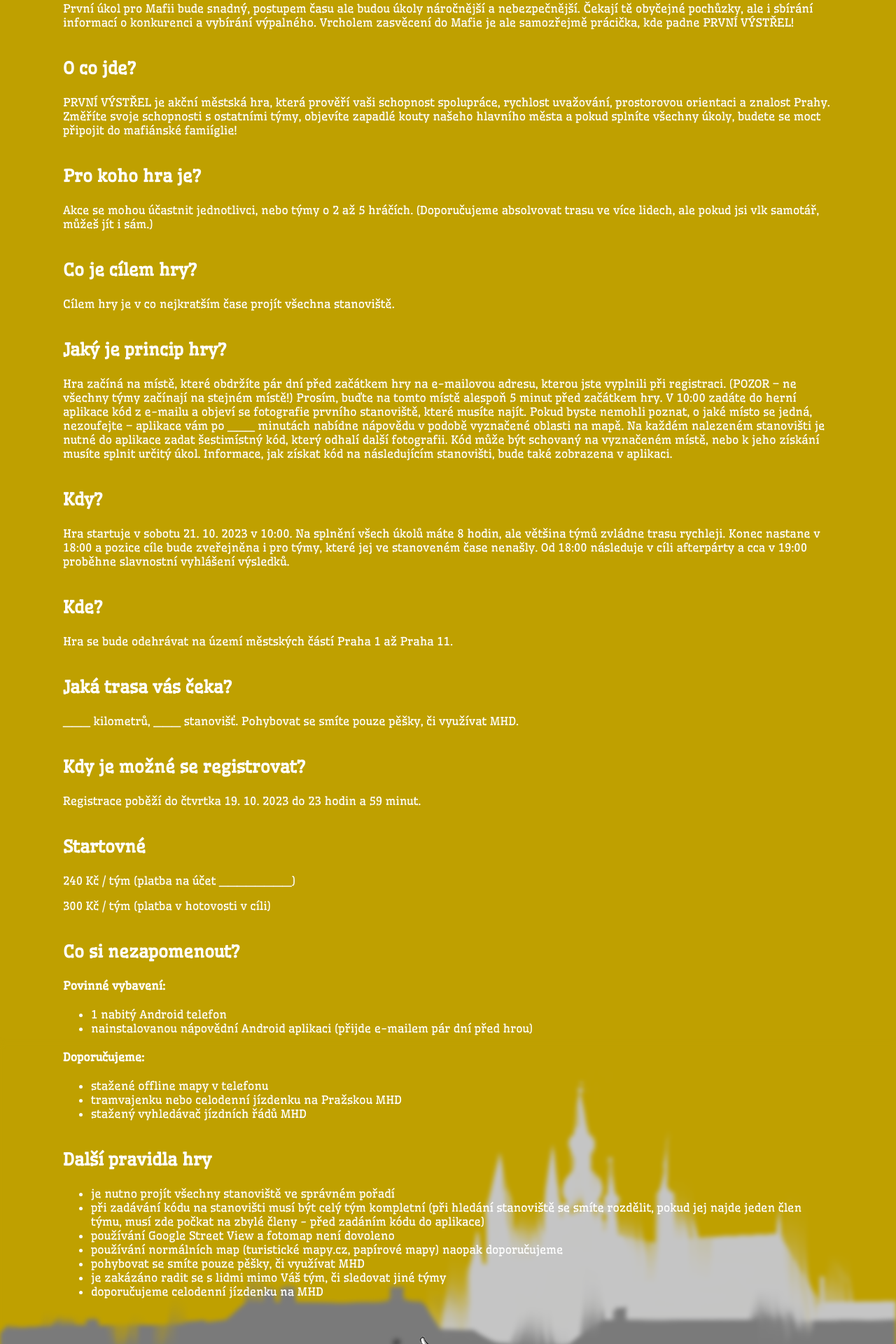
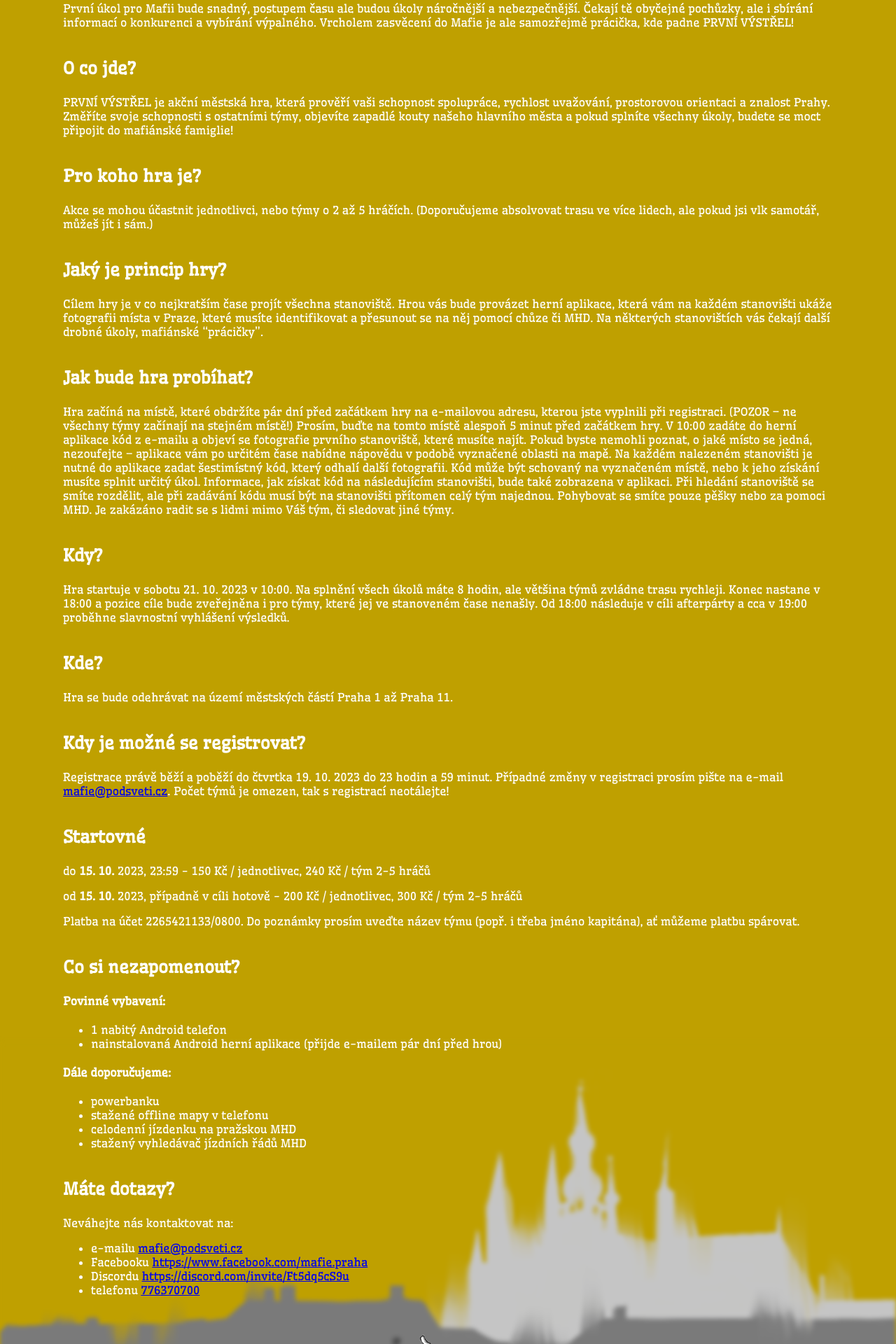
Before and after one commit to panda098/prvni-vystrel, a React (Create React App) app: page /pravidla in a window 1280 px wide. Shown: the part 357-2277 px from the top of the page at 70% size. Built offline with nearby package versions, Linux system fonts and the light colour scheme.

Commit message:
update rules

```diff
--- a/src/Rules.js
+++ b/src/Rules.js
@@ -1,70 +1,173 @@
-import leftHandIcon from './images/hand_left_transparent.png'
+import leftHandIcon from "./images/hand_left_transparent.png";
 
 export default function Rules() {
   return (
     <div>
-      <div className="container" id='pravidla'>
-      <h1 className='title text-center'><a href="/">První výstřel</a></h1>
+      <div className="container" id="pravidla">
+        <h1 className="title text-center">
+          <a href="/">První výstřel</a>
+        </h1>
         <h2 className="text-center">Pravidla</h2>
 
         <h3>Intro</h3>
-      <p>Ve dvacátých a třicátých letech minulého století ovládala Mafie téměř všechna velká města ve Spojených státech. Pražskéá Podsvětí zažívá svůj rozkvět ve století jednadvacátém. A jelikož musí rozšiřovat své řady, otevírá brány nováčkům, kteří se osvědčí.</p>
-      <p>Tebe a tvé komplice kontaktoval starý známý s nabídkou, které se neodmítá. Dostali jste jedinečnou šanci připojit se do prestižní organizace, která může změnit váš život. Ale nejdřív musíte dokázat, že na to máte...</p>
-      <p>První úkol pro Mafii bude snadný, postupem času ale budou úkoly náročnější a nebezpečnější. Čekají tě obyčejné pochůzky, ale i sbírání informací o konkurenci a vybírání výpalného. Vrcholem zasvěcení do Mafie je ale samozřejmě prácička, kde padne PRVNÍ VÝSTŘEL!</p>
+        <p>
+          Ve dvacátých a třicátých letech minulého století ovládala Mafie téměř
+          všechna velká města ve Spojených státech. Pražské Podsvětí zažívá svůj
+          rozkvět ve století jednadvacátém. A jelikož musí rozšiřovat své řady,
+          otevírá brány nováčkům, kteří se osvědčí.
+        </p>
+        <p>
+          Tebe a tvé komplice kontaktoval starý známý s nabídkou, které se
+          neodmítá. Dostali jste jedinečnou šanci připojit se do prestižní
+          organizace, která může změnit váš život. Ale nejdřív musíte dokázat,
+          že na to máte...
+        </p>
+        <p>
+          První úkol pro Mafii bude snadný, postupem času ale budou úkoly
+          náročnější a nebezpečnější. Čekají tě obyčejné pochůzky, ale i sbírání
+          informací o konkurenci a vybírání výpalného. Vrcholem zasvěcení do
+          Mafie je ale samozřejmě prácička, kde padne PRVNÍ VÝSTŘEL!
+        </p>
 
         <h3>O co jde?</h3>
-      <p>PRVNÍ VÝSTŘEL je akční městská hra, která prověří vaši schopnost spolupráce, rychlost uvažování, prostorovou orientaci a znalost Prahy. Změříte svoje schopnosti s ostatními týmy, objevíte zapadlé kouty našeho hlavního města a pokud splníte všechny úkoly, budete se moct připojit do mafiánské famiíglie!</p>
+        <p>
+          PRVNÍ VÝSTŘEL je akční městská hra, která prověří vaši schopnost
+          spolupráce, rychlost uvažování, prostorovou orientaci a znalost Prahy.
+          Změříte svoje schopnosti s ostatními týmy, objevíte zapadlé kouty
+          našeho hlavního města a pokud splníte všechny úkoly, budete se moct
+          připojit do mafiánské famiglie!
+        </p>
 
         <h3>Pro koho hra je?</h3>
-      <p>Akce se mohou účastnit jednotlivci, nebo týmy o 2 až 5 hráčích. (Doporučujeme absolvovat trasu ve více lidech, ale pokud jsi vlk samotář, můžeš jít i sám.)</p>
-
-      <h3>Co je cílem hry?</h3>
-      <p>Cílem hry je v co nejkratším čase projít všechna stanoviště.</p>
+        <p>
+          Akce se mohou účastnit jednotlivci, nebo týmy o 2 až 5 hráčích.
+          (Doporučujeme absolvovat trasu ve více lidech, ale pokud jsi vlk
+          samotář, můžeš jít i sám.)
+        </p>
 
         <h3>Jaký je princip hry?</h3>
-      <p>Hra začíná na místě, které obdržíte pár dní před začátkem hry na e-mailovou adresu, kterou jste vyplnili při registraci. (POZOR – ne všechny týmy začínají na stejném místě!) Prosím, buďte na tomto místě alespoň 5 minut před začátkem hry. V 10:00 zadáte do herní aplikace kód z e-mailu a objeví se fotografie prvního stanoviště, které musíte najít. Pokud byste nemohli poznat, o jaké místo se jedná, nezoufejte – aplikace vám po ___ minutách nabídne nápovědu v podobě vyznačené oblasti na mapě. Na každém nalezeném stanovišti je nutné do aplikace zadat šestimístný kód, který odhalí další fotografii. Kód může být schovaný na vyznačeném místě, nebo k jeho získání musíte splnit určitý úkol. Informace, jak získat kód na následujícím stanovišti, bude také zobrazena v aplikaci.</p>
+        <p>
+          Cílem hry je v co nejkratším čase projít všechna stanoviště. Hrou vás
+          bude provázet herní aplikace, která vám na každém stanovišti ukáže
+          fotografii místa v Praze, které musíte identifikovat a přesunout se na
+          něj pomocí chůze či MHD. Na některých stanovištích vás čekají další
+          drobné úkoly, mafiánské “prácičky”.
+        </p>
+
+        <h3>Jak bude hra probíhat?</h3>
+        <p>
+          Hra začíná na místě, které obdržíte pár dní před začátkem hry na
+          e-mailovou adresu, kterou jste vyplnili při registraci. (POZOR – ne
+          všechny týmy začínají na stejném místě!) Prosím, buďte na tomto místě
+          alespoň 5 minut před začátkem hry. V 10:00 zadáte do herní aplikace
+          kód z e-mailu a objeví se fotografie prvního stanoviště, které musíte
+          najít. Pokud byste nemohli poznat, o jaké místo se jedná, nezoufejte –
+          aplikace vám po určitém čase nabídne nápovědu v podobě vyznačené
+          oblasti na mapě. Na každém nalezeném stanovišti je nutné do aplikace
+          zadat šestimístný kód, který odhalí další fotografii. Kód může být
+          schovaný na vyznačeném místě, nebo k jeho získání musíte splnit určitý
+          úkol. Informace, jak získat kód na následujícím stanovišti, bude také
+          zobrazena v aplikaci. Při hledání stanoviště se smíte rozdělit, ale
+          při zadávání kódu musí být na stanovišti přítomen celý tým najednou.
+          Pohybovat se smíte pouze pěšky nebo za pomoci MHD. Je zakázáno radit
+          se s lidmi mimo Váš tým, či sledovat jiné týmy.
+        </p>
 
         <h3>Kdy?</h3>
-      <p> Hra startuje v sobotu 21. 10. 2023 v 10:00. Na splnění všech úkolů máte 8 hodin, ale většina týmů zvládne trasu rychleji. Konec nastane v 18:00 a pozice cíle bude zveřejněna i pro týmy, které jej ve stanoveném čase nenašly. Od 18:00 následuje v cíli afterpárty a cca v 19:00 proběhne slavnostní vyhlášení výsledků.</p>
+        <p>
+          Hra startuje v sobotu 21. 10. 2023 v 10:00. Na splnění všech úkolů
+          máte 8 hodin, ale většina týmů zvládne trasu rychleji. Konec nastane v
+          18:00 a pozice cíle bude zveřejněna i pro týmy, které jej ve
+          stanoveném čase nenašly. Od 18:00 následuje v cíli afterpárty a cca v
+          19:00 proběhne slavnostní vyhlášení výsledků.
+        </p>
 
         <h3>Kde?</h3>
-      <p>Hra se bude odehrávat na území městských částí Praha 1 až Praha 11.</p>
-
-      <h3>Jaká trasa vás čeka?</h3>
-      <p>___ kilometrů, ___ stanovišť. Pohybovat se smíte pouze pěšky, či využívat MHD.</p>
+        <p>
+          Hra se bude odehrávat na území městských částí Praha 1 až Praha 11.
+        </p>
 
         <h3>Kdy je možné se registrovat?</h3>
-      <p>Registrace poběží do čtvrtka 19. 10. 2023 do 23 hodin a 59 minut.</p>
+        <p>
+          Registrace právě běží a poběží do čtvrtka 19. 10. 2023 do 23 hodin a
+          59 minut. Případné změny v registraci prosím pište na e-mail{" "}
+          <a href="mailto:mafie@podsveti.cz?subject=První výstřel">
+            mafie@podsveti.cz
+          </a>
+          . Počet týmů je omezen, tak s registrací neotálejte!
+        </p>
 
         <h3>Startovné</h3>
-      <p>240 Kč / tým (platba na účet ________)</p>
-      <p>300 Kč / tým (platba v hotovosti v cíli)</p>
+        <p>
+          do <b>15. 10.</b> 2023, 23:59 - 150 Kč / jednotlivec, 240 Kč / tým 2-5
+          hráčů
+        </p>
+        <p>
+          od <b>15. 10.</b> 2023, případně v cíli hotově - 200 Kč / jednotlivec,
+          300 Kč / tým 2-5 hráčů
+        </p>
+        <p>
+          Platba na účet 2265421133/0800. Do poznámky prosím uveďte název týmu
+          (popř. i třeba jméno kapitána), ať můžeme platbu spárovat.
+        </p>
 
         <h3>Co si nezapomenout?</h3>
         <h4>Povinné vybavení:</h4>
         <ul>
           <li>1 nabitý Android telefon</li>
-        <li>nainstalovanou nápovědní Android aplikaci (přijde e-mailem pár dní před hrou)</li>
+          <li>
+            nainstalovaná Android herní aplikace (přijde e-mailem pár dní před
+            hrou)
+          </li>
         </ul>
-      <h4>Doporučujeme:</h4>
+        <h4>Dále doporučujeme:</h4>
         <ul>
+          <li>powerbanku</li>
           <li>stažené offline mapy v telefonu</li>
-        <li>tramvajenku nebo celodenní jízdenku na Pražskou MHD</li>
+          <li>celodenní jízdenku na pražskou MHD</li>
           <li>stažený vyhledávač jízdních řádů MHD</li>
         </ul>
 
-      <h3>Další pravidla hry</h3>
-      <ul style={{marginBottom: 50}}>
-        <li>je nutno projít všechny stanoviště ve správném pořadí</li>
-        <li>při zadávání kódu na stanovišti musí být celý tým kompletní (při hledání stanoviště se smíte rozdělit, pokud jej najde jeden člen týmu, musí zde počkat na zbylé členy - před zadáním kódu do aplikace)</li>
-        <li>používání Google Street View a fotomap není dovoleno</li>
-        <li>používání normálních map (turistické mapy.cz, papírové mapy) naopak doporučujeme</li>
-        <li>pohybovat se smíte pouze pěšky, či využívat MHD</li>
-        <li>je zakázáno radit se s lidmi mimo Váš tým, či sledovat jiné týmy</li>
-        <li>doporučujeme celodenní jízdenku na MHD</li>
+        <h3>Máte dotazy?</h3>
+        <p>Neváhejte nás kontaktovat na:</p>
+        <ul style={{ marginBottom: 50 }}>
+          <li>
+            e-mailu{" "}
+            <a href="mailto:mafie@podsveti.cz?subject=První výstřel">
+              mafie@podsveti.cz
+            </a>
+          </li>
+          <li>
+            Facebooku{" "}
+            <a
+              target="_blank"
+              without
+              rel="noreferrer"
+              href="https://www.facebook.com/mafie.praha"
+            >
+              https://www.facebook.com/mafie.praha
+            </a>
+          </li>
+          <li>
+            Discordu{" "}
+            <a
+              target="_blank"
+              without
+              rel="noreferrer"
+              href="https://discord.com/invite/Ft5dq5cS9u"
+            >
+              https://discord.com/invite/Ft5dq5cS9u
+            </a>
+          </li>
+          <li>
+            telefonu <a href="tel:776370700">776370700</a>
+          </li>
         </ul>
 
-      <a className="link link--hand" href='/'><img className="hand" src={leftHandIcon} alt="zpět na homepage"/>zpátky</a>
+        <a className="link link--hand" href="/">
+          <img className="hand" src={leftHandIcon} alt="zpět na homepage" />
+          zpátky
+        </a>
       </div>
       <div className="page-footer"></div>
     </div>
```
Lines whose indentation alone changed are shown as unchanged.
